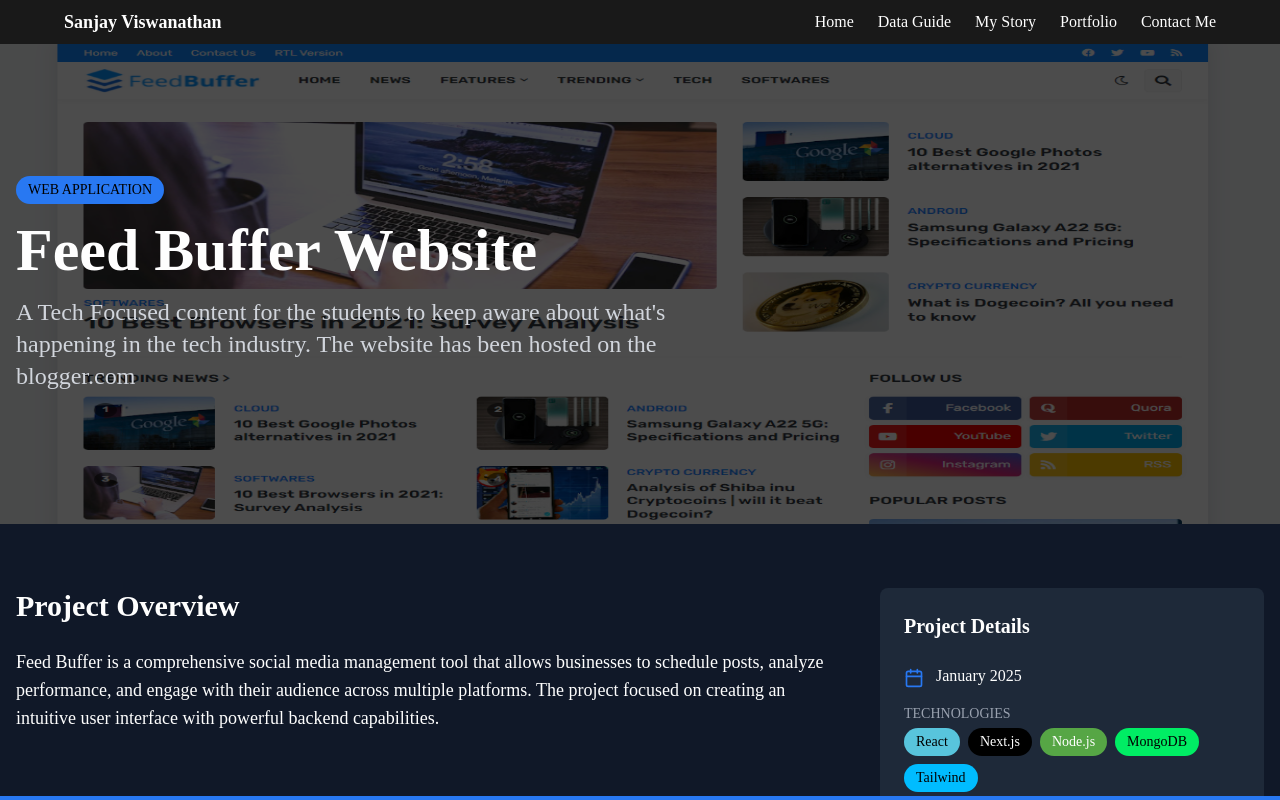
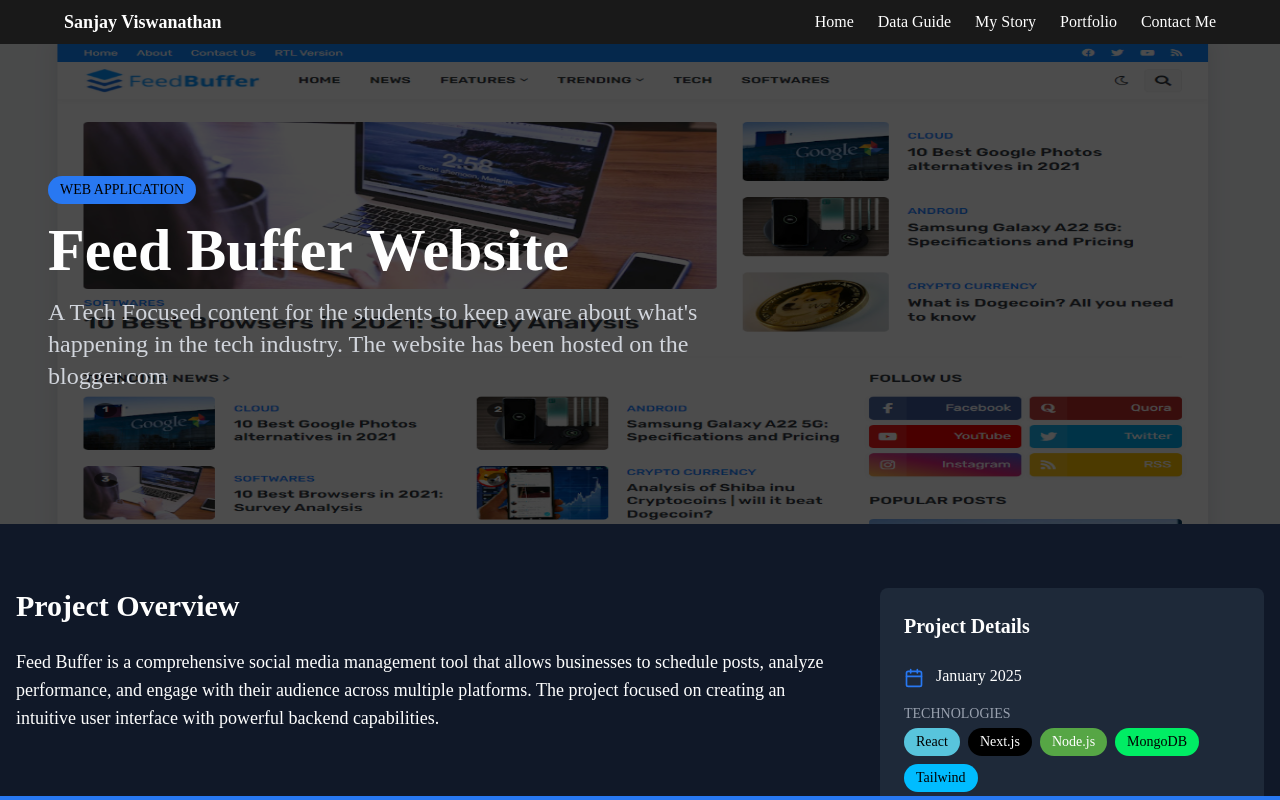
Before and after one commit to sanjay-kv/Portfolio-sanjay, a Next.js app in the folder portfolio/: page /projects/feed-buffer in a window 1280 px wide. Shown: the top 800 px of the page. Built offline with nearby package versions, Linux system fonts and the light colour scheme.

Commit message:
refactor: remove unused error prop from Error component and simplify ProjectPage container class

```diff
--- a/portfolio/src/app/error.tsx
+++ b/portfolio/src/app/error.tsx
@@ -70,7 +70,7 @@
     },
   },
 }
-const Error = ({ error, reset }: { error: Error; reset: () => void }) => {
+const Error = ({ reset }: { error: Error; reset: () => void }) => {
   // For the interactive particle effect
   const [mousePosition, setMousePosition] = useState({ x: 0, y: 0 })
   const [dimensions, setDimensions] = useState({ width: 0, height: 0 })
--- a/portfolio/src/components/Projects/index.tsx
+++ b/portfolio/src/components/Projects/index.tsx
@@ -70,7 +70,7 @@
   }
 
   return (
-    <div className='min-h-screen text-foreground bg-background container mx-auto'>
+    <div className='min-h-screen text-foreground bg-background'>
       {/* Hero Section */}
       <motion.header
         className='relative h-[50vh] md:h-[60vh] overflow-hidden'
@@ -93,6 +93,7 @@
             initial={{ opacity: 0, y: 30 }}
             animate={{ opacity: 1, y: 0 }}
             transition={{ delay: 0.3, duration: 0.6 }}
+            className='sm:px-8'
           >
             <span className='inline-block px-3 py-1 bg-primary text-background text-sm font-medium rounded-full mb-4 uppercase'>
               {project.category}
```
